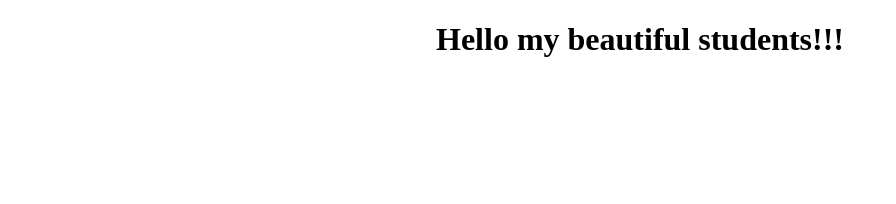
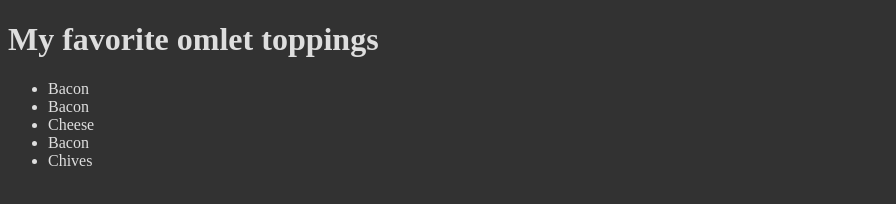
Before and after one commit to mr-stubblefield/cs1-2025, a plain HTML site: page src/index.html in a window 1280 px wide. Shown: the whole page, without its empty margins (0-896 px from the left). Drawn offline with Linux system fonts and the light colour scheme.

Commit message:
added css

```diff
--- /dev/null
+++ b/src/css/main.css
@@ -0,0 +1,4 @@
+body {
+    background: #323232;
+    color: #dedede;
+}
--- a/src/index.html
+++ b/src/index.html
@@ -4,8 +4,16 @@
     <meta charset="UTF-8">
     <meta name="viewport" content="width=device-width, initial-scale=1.0">
     <title>My First Webpage</title>
+    <link rel="stylesheet" href="/css/main.css">
 </head>
 <body>
-    <center><h1>Hello my beautiful students!!!</h1></center>
+<h1>My favorite omlet toppings</h1>
+<ul>
+    <li>Bacon</li>
+    <li>Bacon</li>
+    <li>Cheese</li>
+    <li>Bacon</li>
+    <li>Chives</li>
+</ul>
 </body>
 </html>
```
